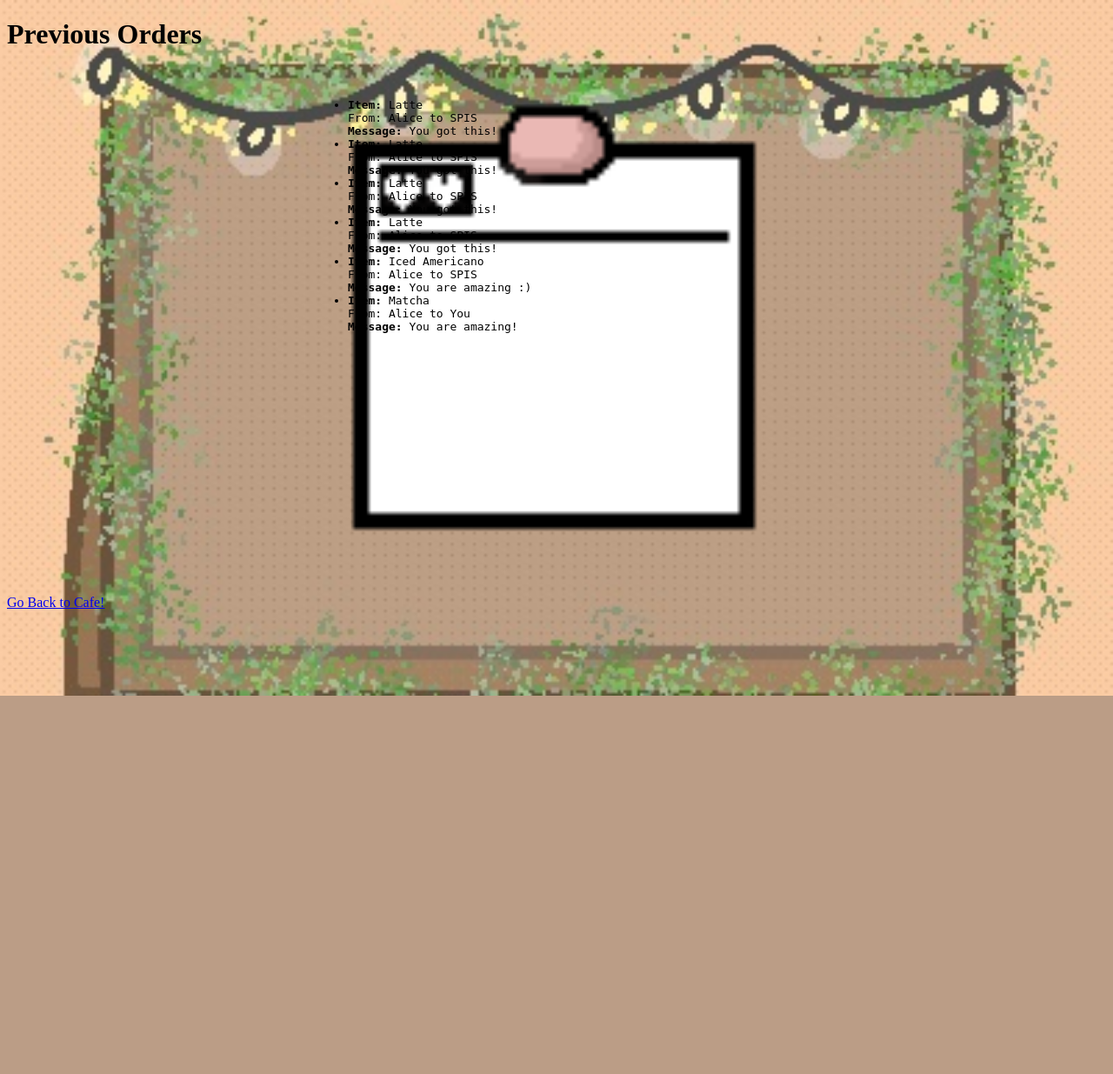
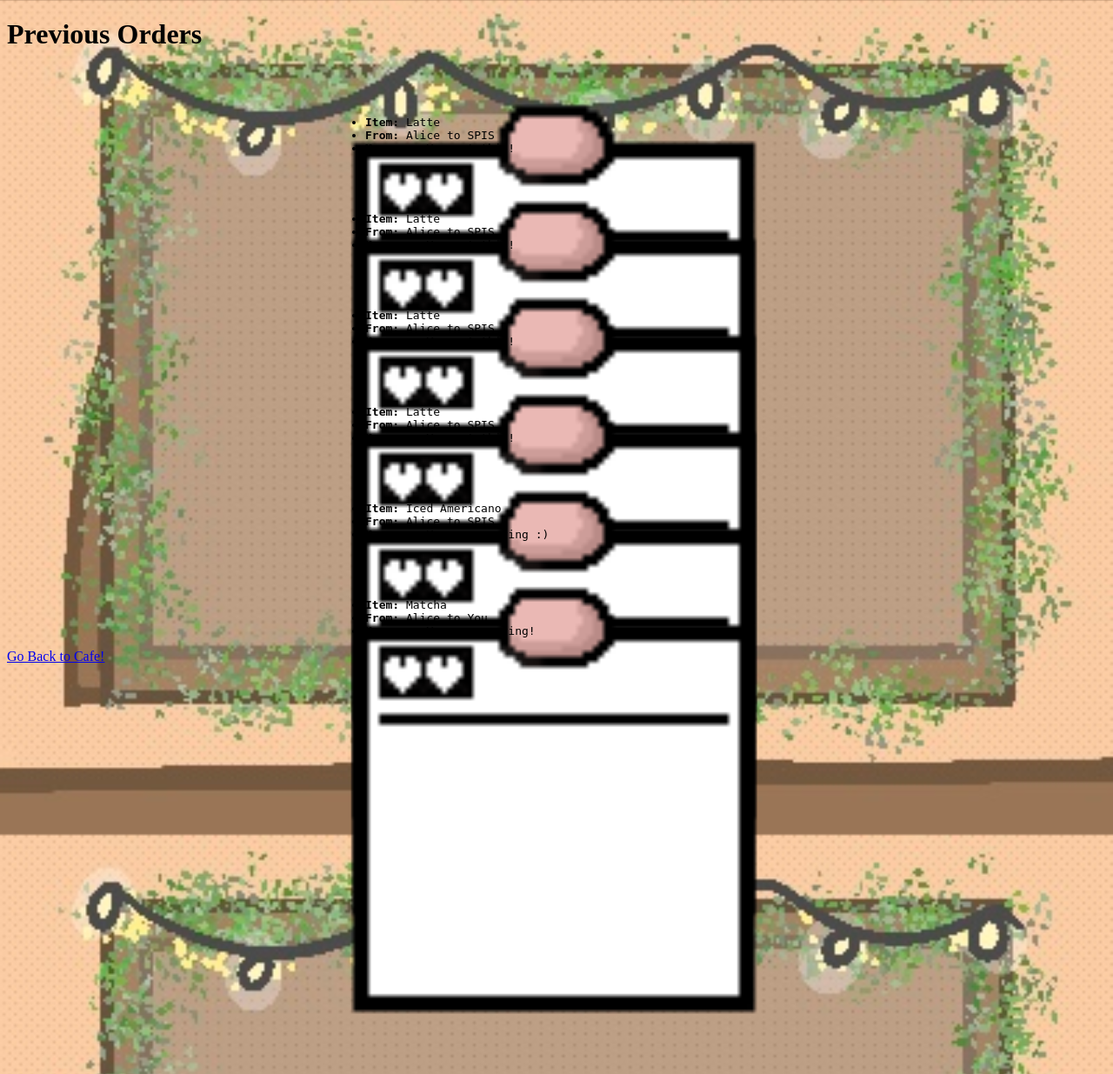
Before and after one commit to starryyeyed/coffee-simulator, a Flask app: page /orders in a window 1280 px wide. Shown: the whole page at 87% size. Before the commit the page ends 800 px from the top, so only its background shows below. Run offline with Flask 2, Linux system fonts and the light colour scheme; data comes from the database, SQL or seed files in the repository; both versions use the stored data as it was after the commit.

Commit message:
Added interface to fix overlapping boxes issue

```diff
--- a/cafe-game/static/orders.css
+++ b/cafe-game/static/orders.css
@@ -5,12 +5,18 @@
 }
 
 .display-image {
+    position: absolute;
+    top: 0;
+    left: 0;
     width: 100%;
     height: auto;
+    z-index: 1; /* used to overlay images to correct position */
 }
 
 .order-overlay {
-    position: absolute;
+    position: relative;
+    z-index: 2;
+    padding: 20px;
     top: 20px;   /* Adjust these values to position the text exactly where you want */
     left: 20px;
     color: #000; /* Set text color */
--- a/cafe-game/templates/orders.html
+++ b/cafe-game/templates/orders.html
@@ -1,29 +1,32 @@
 <!DOCTYPE html>
 <html lang="en">
 <head>
+    <meta charset="UTF-8">
+    <meta name="viewport" content="width=device-width, initial-scale=1.0">
     <title>Previous Orders</title>
     <link rel="stylesheet" href="{{url_for('static', filename='orders.css')}}"> <!-- Flask-specific way to create a URL for a file in static folder-->
 </head>
 <body>
     <h1>Previous Orders</h1>
-    <div class = "display-container">
+
+    {% if orders %}
+    <div class="orders-container">
+        {% for order in orders %}
+            <div class="display-container">
                 <img src="{{url_for('static', filename='coffee_notes.png')}}" alt="Coffee Notes" class="display-image">
                 <div class="order-overlay">
-            {% if orders %}
                     <ul>
-                {% for order in orders %}
-                    <li>
-                        <b>Item:</b> {{ order.item_name }}<br>
-                        <b></b>From:</b> {{ order.sender_name }} to {{ order.recipient_name }}<br>
-                        <b>Message:</b> {{ order.message }}
-                    </li>
+                        <li><b>Item:</b> {{ order.item_name }}<br></li>
+                        <li><b>From:</b> {{ order.sender_name }} to {{ order.recipient_name }}<br></li>
+                        <li><b>Message:</b> {{ order.message }}</li>
+                    </ul>
+                </div>
+            </div>
         {% endfor %}
-                </ul>
+        </div>
     {% else %}
         <p>No orders have been placed yet.</p>
     {% endif %}
-        </div>
-    </div>
 
     <a href="/">Go Back to Cafe!</a>
 </body>
```
Also changed, not shown: cafe-game/cafe.db. Lines whose indentation alone changed are shown as unchanged.
